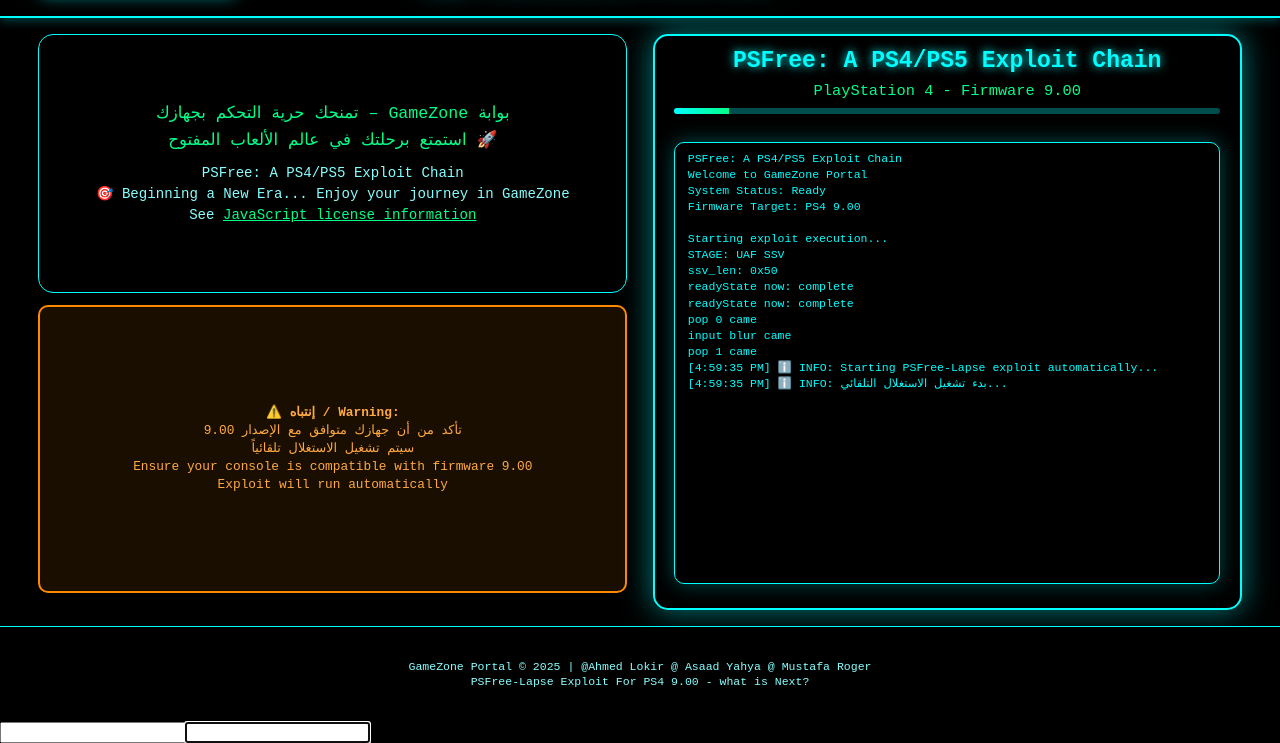
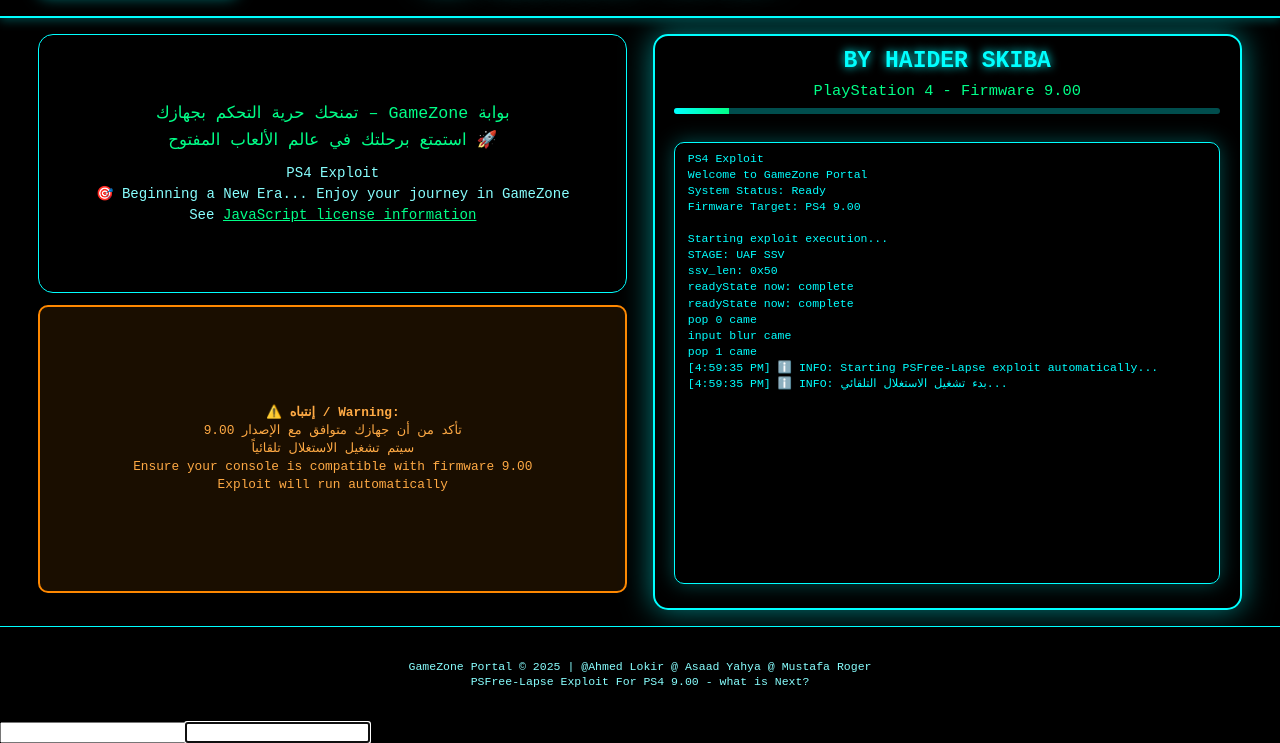
Before and after one commit to GameZone90/GZonePortal, a plain HTML site: page index.html in a window 1280 px wide. Shown: the part 57-800 px from the top of the page. Drawn offline with Linux system fonts and the light colour scheme; a script that the page names is missing; a web font is replaced by a local one.

Commit message:
index.html
UPzone

```diff
--- a/index.html
+++ b/index.html
@@ -513,7 +513,7 @@
               🚀 استمتع برحلتك في عالم الألعاب المفتوح
             </div>
             <div class="english-text">
-              PSFree: A PS4/PS5 Exploit Chain<br>
+              PS4 Exploit<br>
               🎯 Beginning a New Era... Enjoy your journey in GameZone<br>
               See <a href='./about.html' data-jslicense='1' style="color: #00ff88;">JavaScript license information</a>
             </div>
@@ -528,7 +528,7 @@
 
         <div class="right-panel">
           <div class="exploit-panel">
-            <h2>PSFree: A PS4/PS5 Exploit Chain</h2>
+            <h2>BY HAIDER SKIBA</h2>
             <div class="firmware-info">
               <div>PlayStation 4 - Firmware 9.00</div>
               <div class="progress-bar">
@@ -536,7 +536,7 @@
               </div>
             </div>
 
-            <pre id="console">PSFree: A PS4/PS5 Exploit Chain
+            <pre id="console">PS4 Exploit
 Welcome to GameZone Portal
 System Status: Ready
 Firmware Target: PS4 9.00
```
